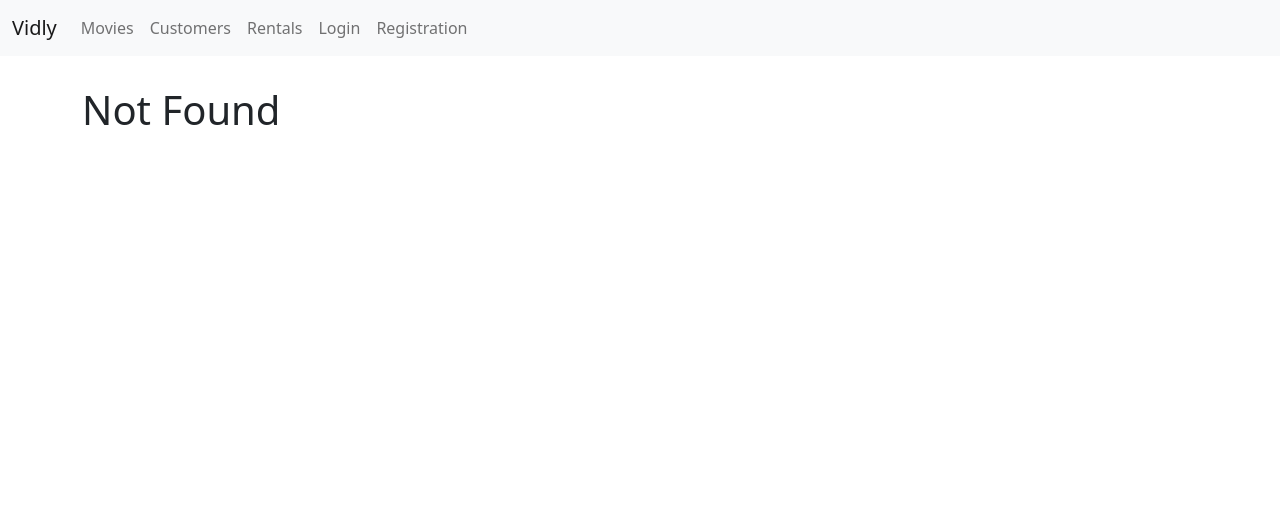
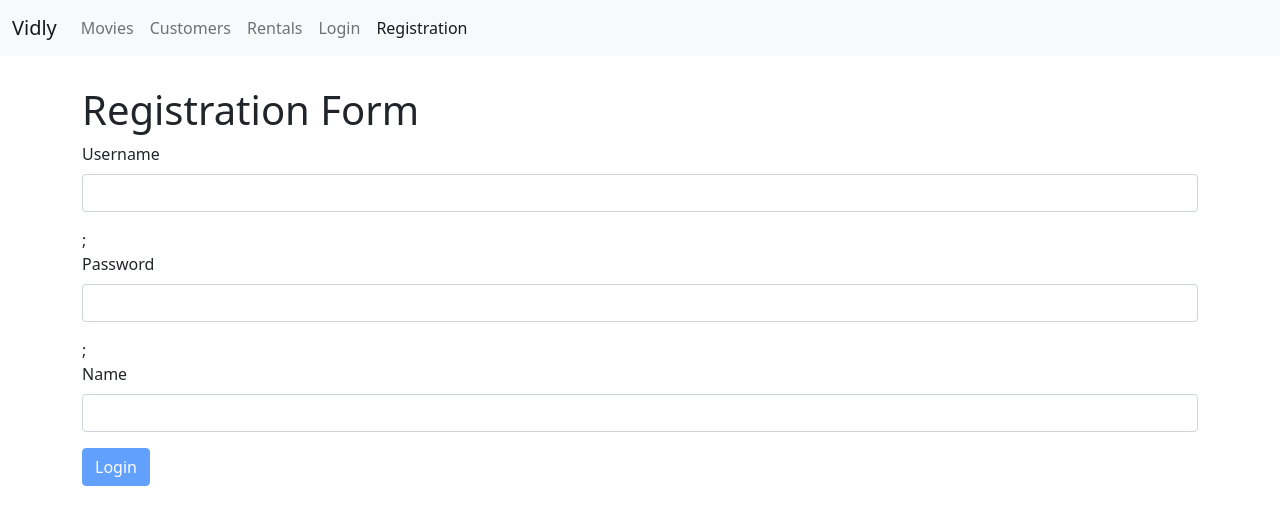
Before and after one commit to iGotABadIdea/Movie-Renting-app, a React (Create React App) app: page /registration in a window 1280 px wide. Before the commit this address led to /notFound. Shown: the top 524 px of the page. Built offline with nearby package versions, Linux system fonts and the light colour scheme.

Commit message:
Regsitration updated

```diff
--- a/src/App.js
+++ b/src/App.js
@@ -7,6 +7,7 @@ import React, { Component } from "react";
 import NavBar from './components/navbar';
 import MovieForm from './components/movieForm';
 import LoginForm from './components/loginForm';
+import RegistrationForm from './components/registrationForm';
 
 import './App.css';
 
@@ -18,6 +19,7 @@ class App extends Component {
       <main className="container">
       <Switch>
         <Route path="/login" component={LoginForm}/>
+         <Route path="/registration" component={RegistrationForm}/>
         <Route path="/movies/:id" component={MovieForm}/>
        <Route path="/movies" component={Movies}></Route>
       <Route path="/customers" component={Customers}></Route>
--- a/src/components/loginForm.jsx
+++ b/src/components/loginForm.jsx
@@ -23,7 +23,7 @@ class LoginForm extends Form {
             {this.renderInput('password','Password','password')};
             {this.renderButton('Login')}
             </form>
-        </div> );
+        </div> );;
     }
 }
 
--- a/src/components/navbar.jsx
+++ b/src/components/navbar.jsx
@@ -22,7 +22,7 @@ const NavBar = () => {
           <NavLink className="nav-link" to="/login">Login</NavLink>
         </li>
         <li className="nav-item">
-          <NavLink className="nav-link" to="/login">Registration</NavLink>
+          <NavLink className="nav-link" to="/registration">Registration</NavLink>
         </li>
       </ul>
     </div>
--- a/src/components/registrationForm.jsx
+++ b/src/components/registrationForm.jsx
@@ -18,6 +18,12 @@ class RegistrationForm extends Form {
     render() {
         return <div>
             <h1>Registration Form</h1>
+             <form onSubmit={this.handleSubmit}>
+            {this.renderInput('email','Username')};
+            {this.renderInput('password','Password','password')};
+            {this.renderInput('Name','Name')}
+            {this.renderButton('Login')}
+            </form>
 
         </div>;
     }
```
